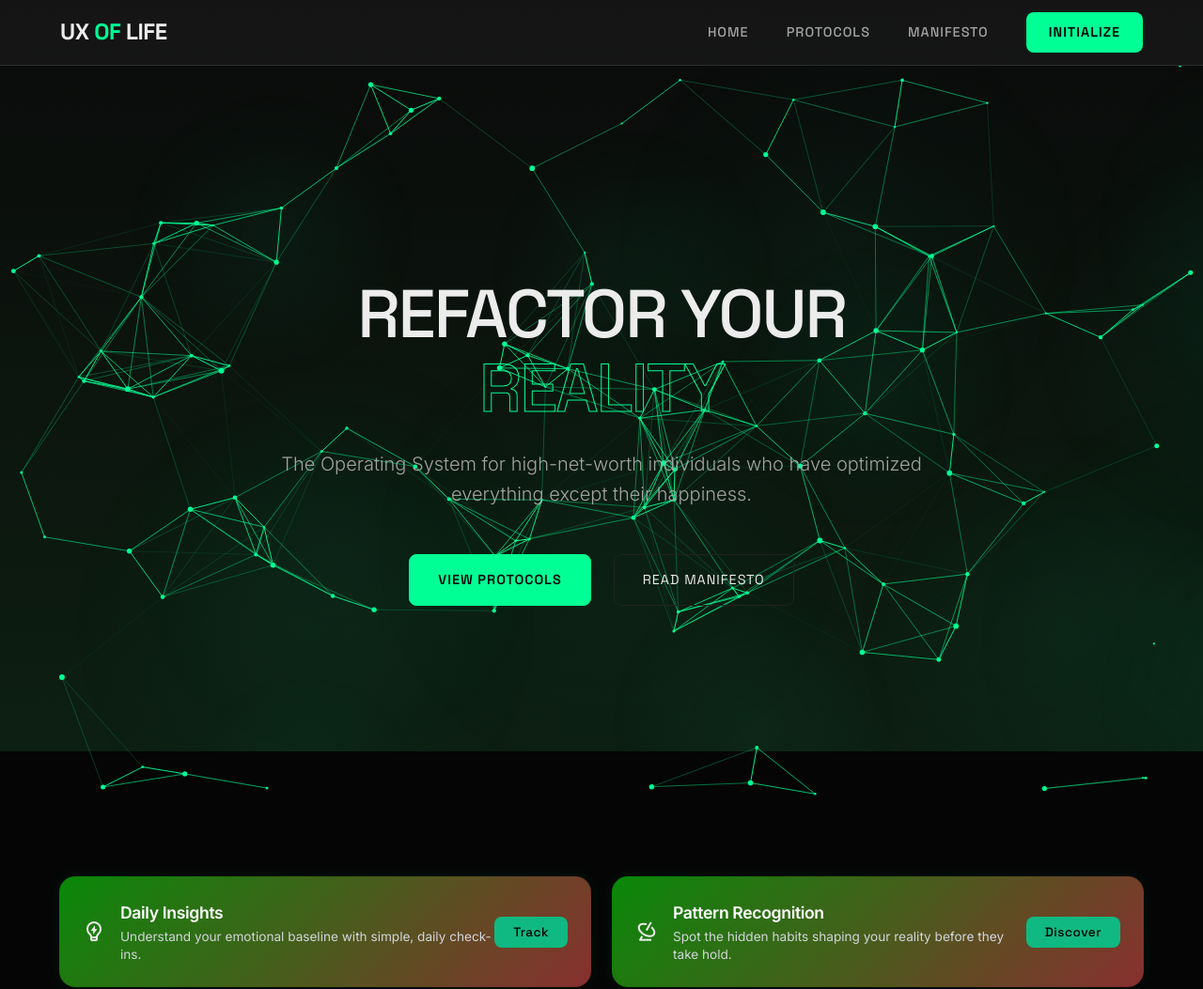
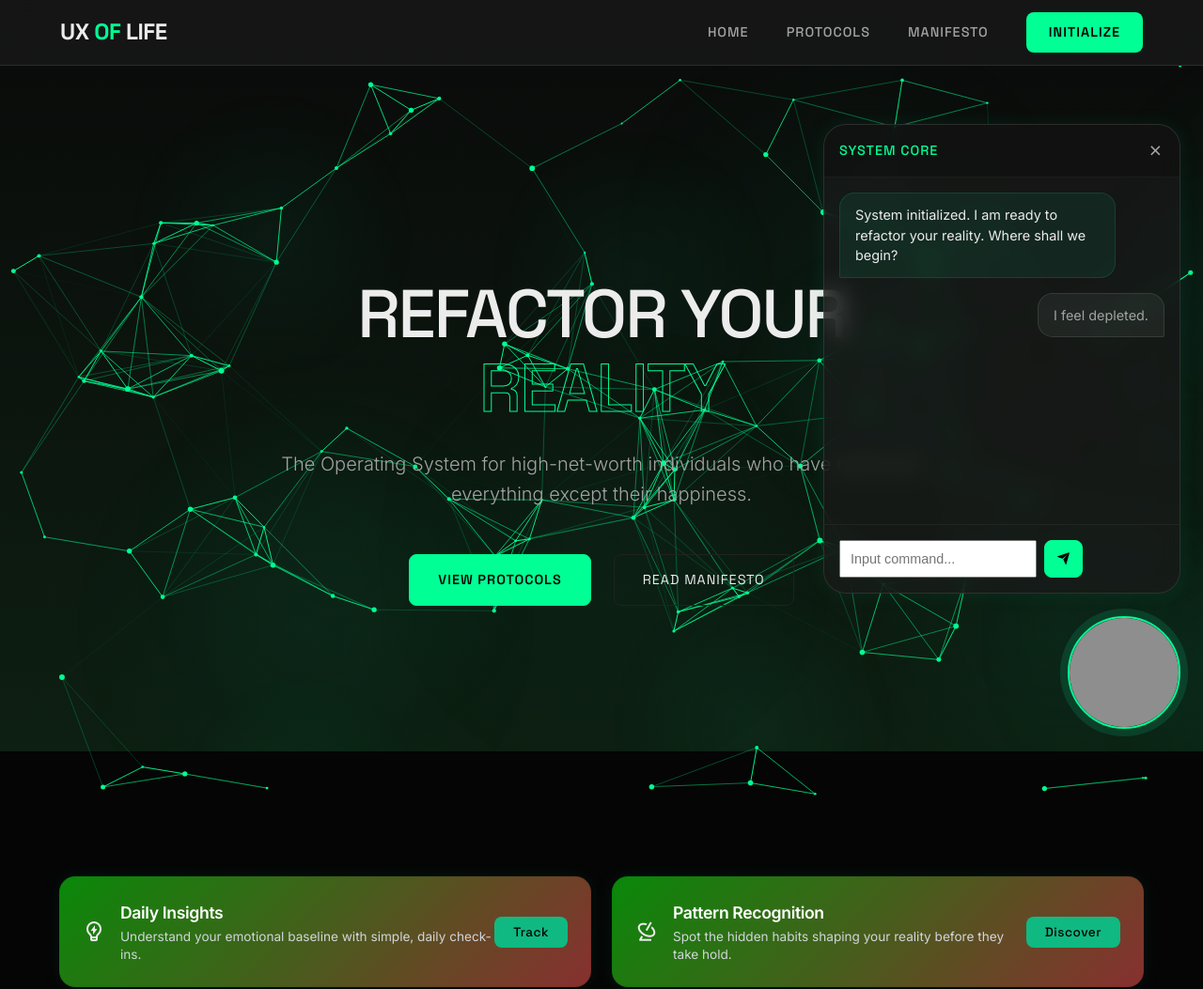
Before and after one commit to Ofego/UX-of-Life, a plain HTML site: page index.html in a window 1280 px wide. Shown: the top 1053 px of the page at 94% size. Drawn offline with nearby package versions, Linux system fonts and the light colour scheme; grey boxes are pictures that could not be loaded.

Commit message:
feat: Add floating AI assistant interface

```diff
--- a/css/layout.css
+++ b/css/layout.css
@@ -171,3 +171,144 @@
     text-shadow: 0 0 10px rgba(16, 185, 129, 0.4);
     transform: translateX(5px);
 }
+
+/* --- AI ASSISTANT INTERFACE --- */
+
+.ai-assistant {
+    position: fixed;
+    bottom: 24px;
+    right: 24px;
+    z-index: 9999;
+    display: flex;
+    flex-direction: column;
+    align-items: flex-end;
+    gap: var(--space-md);
+    font-family: var(--font-body);
+}
+
+/* Chat Interface (Expanded) */
+.ai-chat-window {
+    width: 380px;
+    height: 500px;
+    background: var(--glass-bg);
+    backdrop-filter: var(--glass-blur);
+    -webkit-backdrop-filter: var(--glass-blur);
+    border: var(--glass-border);
+    border-radius: var(--radius-lg);
+    box-shadow: var(--shadow-card);
+    display: flex;
+    flex-direction: column;
+    overflow: hidden;
+    transform-origin: bottom right;
+    animation: slideUp 0.4s cubic-bezier(0.16, 1, 0.3, 1);
+    margin-bottom: var(--space-sm);
+}
+
+@keyframes slideUp {
+    from { opacity: 0; transform: translateY(20px) scale(0.95); }
+    to { opacity: 1; transform: translateY(0) scale(1); }
+}
+
+.ai-chat-header {
+    padding: var(--space-md);
+    border-bottom: 1px solid rgba(255, 255, 255, 0.05);
+    display: flex;
+    justify-content: space-between;
+    align-items: center;
+    background: rgba(0, 0, 0, 0.2);
+}
+
+.ai-chat-header h3 {
+    font-size: 0.9rem;
+    color: var(--accent-color);
+    letter-spacing: 1px;
+    margin: 0;
+}
+
+.ai-close-btn {
+    background: none;
+    border: none;
+    color: var(--text-muted);
+    cursor: pointer;
+    font-size: 1.2rem;
+    transition: var(--transition-standard);
+}
+
+.ai-close-btn:hover { color: #fff; }
+
+.ai-chat-body {
+    flex: 1;
+    padding: var(--space-md);
+    overflow-y: auto;
+    display: flex;
+    flex-direction: column;
+    gap: var(--space-md);
+}
+
+.ai-message {
+    max-width: 85%;
+    padding: 12px 16px;
+    border-radius: var(--radius-md);
+    font-size: 0.9rem;
+    line-height: 1.5;
+}
+
+.ai-message--system {
+    align-self: flex-start;
+    background: rgba(16, 185, 129, 0.1);
+    border: 1px solid rgba(16, 185, 129, 0.2);
+    color: var(--text-main);
+    border-bottom-left-radius: 2px;
+}
+
+.ai-message--user {
+    align-self: flex-end;
+    background: rgba(255, 255, 255, 0.05);
+    border: 1px solid rgba(255, 255, 255, 0.1);
+    color: var(--text-muted);
+    border-bottom-right-radius: 2px;
+}
+
+.ai-chat-input-area {
+    padding: var(--space-md);
+    border-top: 1px solid rgba(255, 255, 255, 0.05);
+    display: flex;
+    gap: var(--space-sm);
+}
+
+/* Avatar Container */
+.ai-avatar-container {
+    width: 120px;
+    height: 120px;
+    border-radius: 50%;
+    border: 2px solid var(--accent-color);
+    box-shadow: 0 0 20px rgba(16, 185, 129, 0.3);
+    position: relative;
+    overflow: hidden;
+    cursor: pointer;
+    transition: var(--transition-standard);
+    background: #000;
+}
+
+.ai-avatar-container:hover {
+    transform: scale(1.05);
+    box-shadow: 0 0 30px rgba(16, 185, 129, 0.5);
+}
+
+/* Pulsing Animation for 'Listening' state */
+.ai-avatar-container.listening {
+    animation: pulse-glow 2s infinite;
+}
+
+@keyframes pulse-glow {
+    0% { box-shadow: 0 0 0 0 rgba(16, 185, 129, 0.4); }
+    70% { box-shadow: 0 0 0 15px rgba(16, 185, 129, 0); }
+    100% { box-shadow: 0 0 0 0 rgba(16, 185, 129, 0); }
+}
+
+.ai-video-feed {
+    width: 100%;
+    height: 100%;
+    object-fit: cover;
+    opacity: 0.9;
+}
--- a/index.html
+++ b/index.html
@@ -230,6 +230,34 @@
         </section>
     </main>
 
+    <!-- AI Assistant Interface -->
+    <div class="ai-assistant">
+        <!-- Chat Window (Expanded State) -->
+        <div class="ai-chat-window">
+            <div class="ai-chat-header">
+                <h3>SYSTEM CORE</h3>
+                <button class="ai-close-btn"><i class="ri-close-line"></i></button>
+            </div>
+            <div class="ai-chat-body">
+                <div class="ai-message ai-message--system">
+                    System initialized. I am ready to refactor your reality. Where shall we begin?
+                </div>
+                <div class="ai-message ai-message--user">
+                    I feel depleted.
+                </div>
+            </div>
+            <div class="ai-chat-input-area">
+                <input type="text" placeholder="Input command..." style="padding: 10px; font-size: 0.9rem;">
+                <button class="btn-primary" style="padding: 8px 12px;"><i class="ri-send-plane-fill"></i></button>
+            </div>
+        </div>
+
+        <!-- Avatar Circle -->
+        <div class="ai-avatar-container listening">
+            <img src="https://images.unsplash.com/photo-1531746020798-e6953c6e8e04?auto=format&fit=crop&w=300&q=80" alt="AI Assistant" class="ai-video-feed">
+        </div>
+    </div>
+
     <div id="footer-container"></div>
 
     <script src="js/app.js"></script>
```
